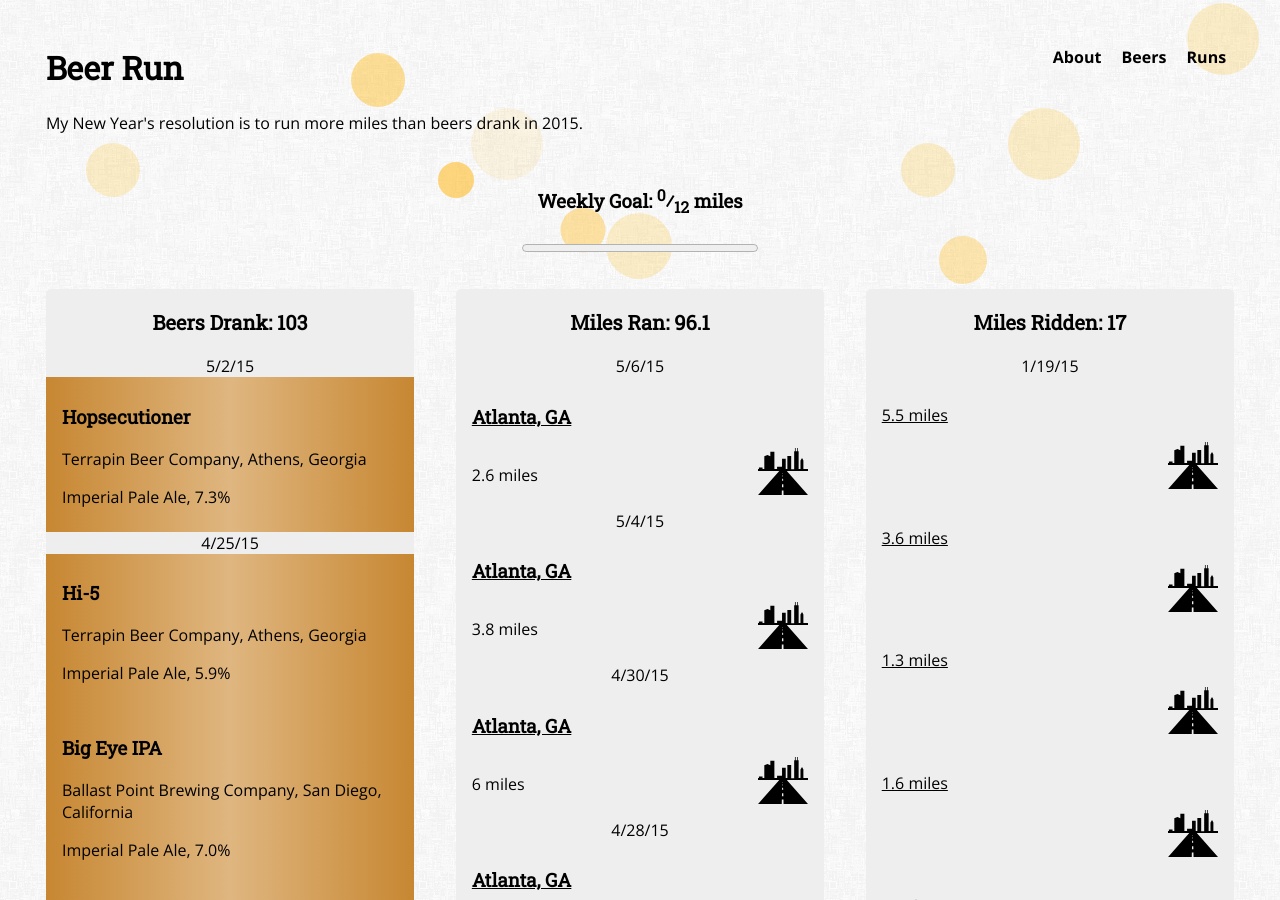
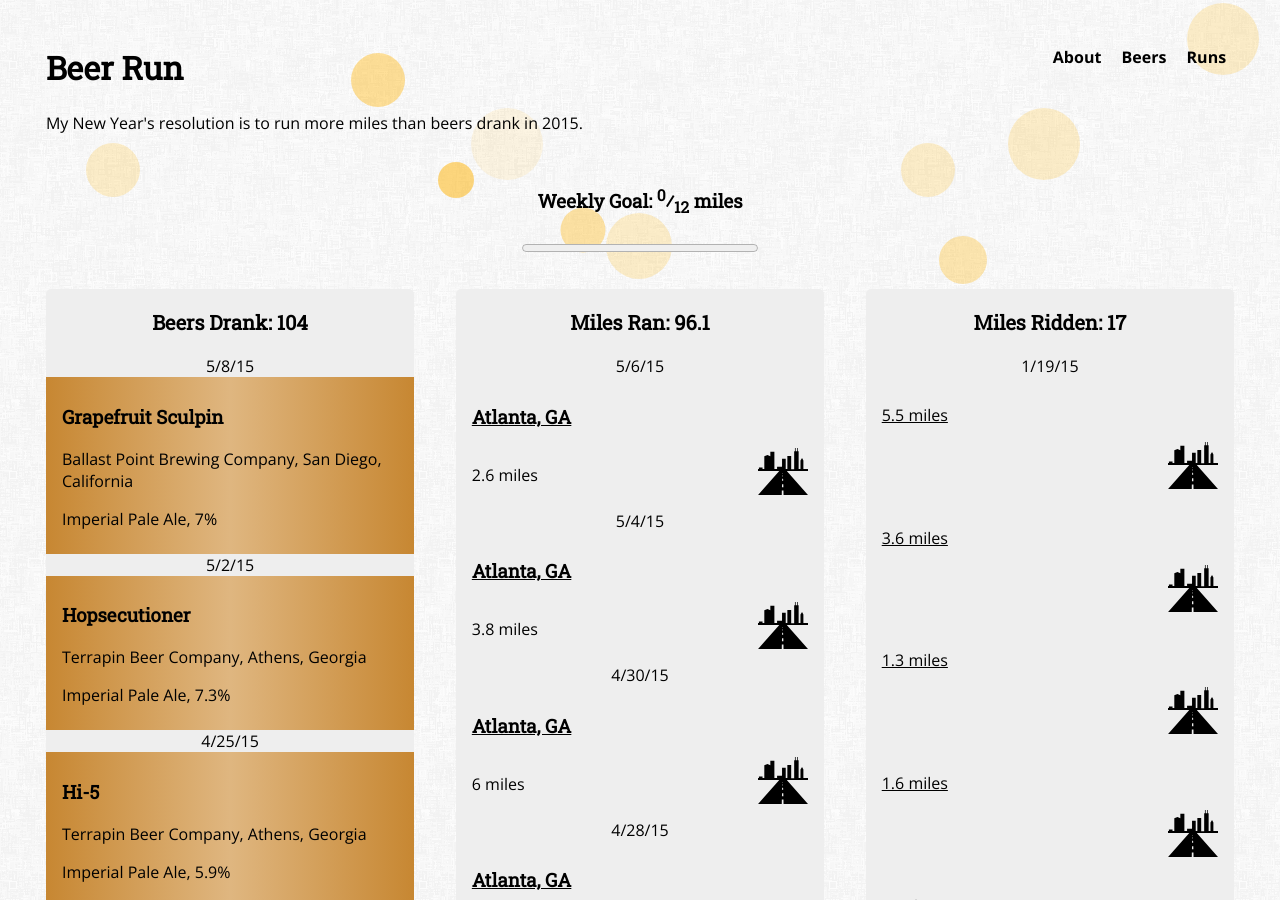
Before and after one commit to rhewitt22/beer-run, a Jekyll site: the page built from index.html, in a window 1280 px wide and 900 px high. Built offline with Jekyll 4.4.1, drawn with Linux system fonts in a browser that asks for light colours; nearby versions of some CDN libraries.

Commit message:
Updated beer.yml

```diff
--- a/_data/beer.yml
+++ b/_data/beer.yml
@@ -1,3 +1,6 @@
+- date: 5/8/15
+  name: Grapefruit Sculpin
+
 - date: 5/2/15
   name: Hopsecutioner
 
```
